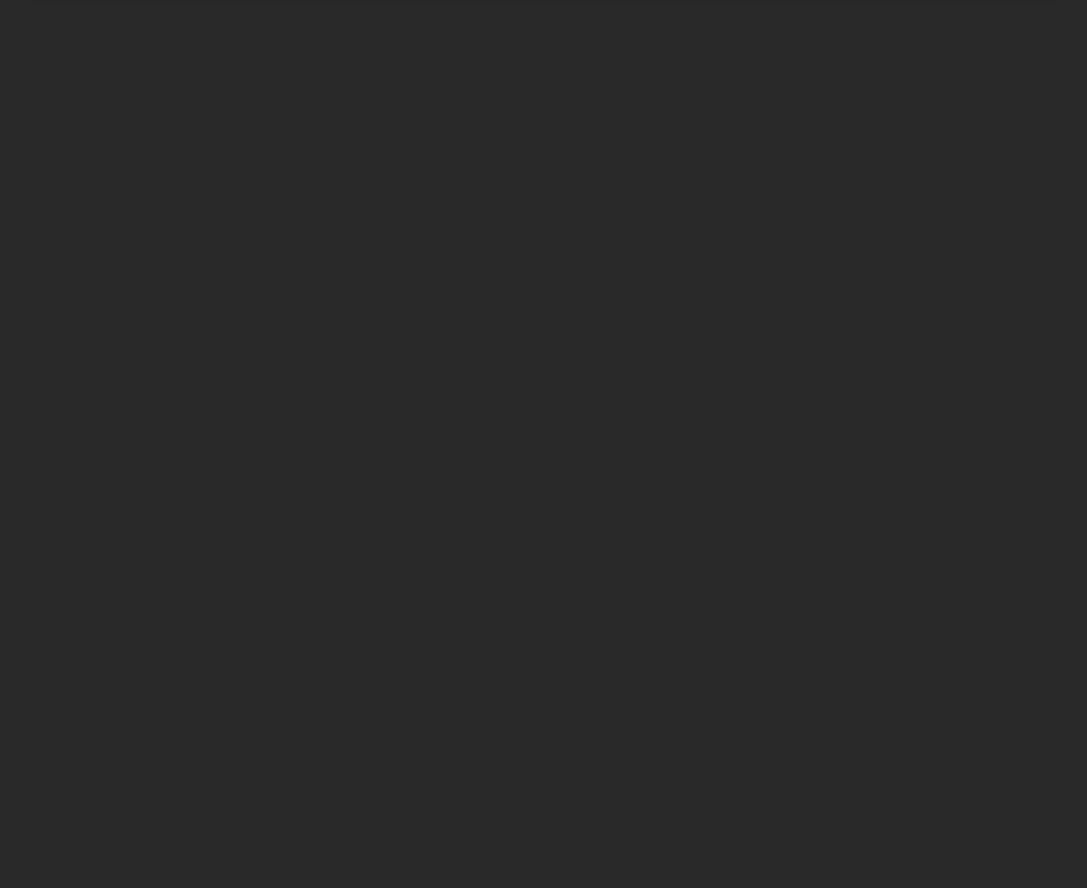
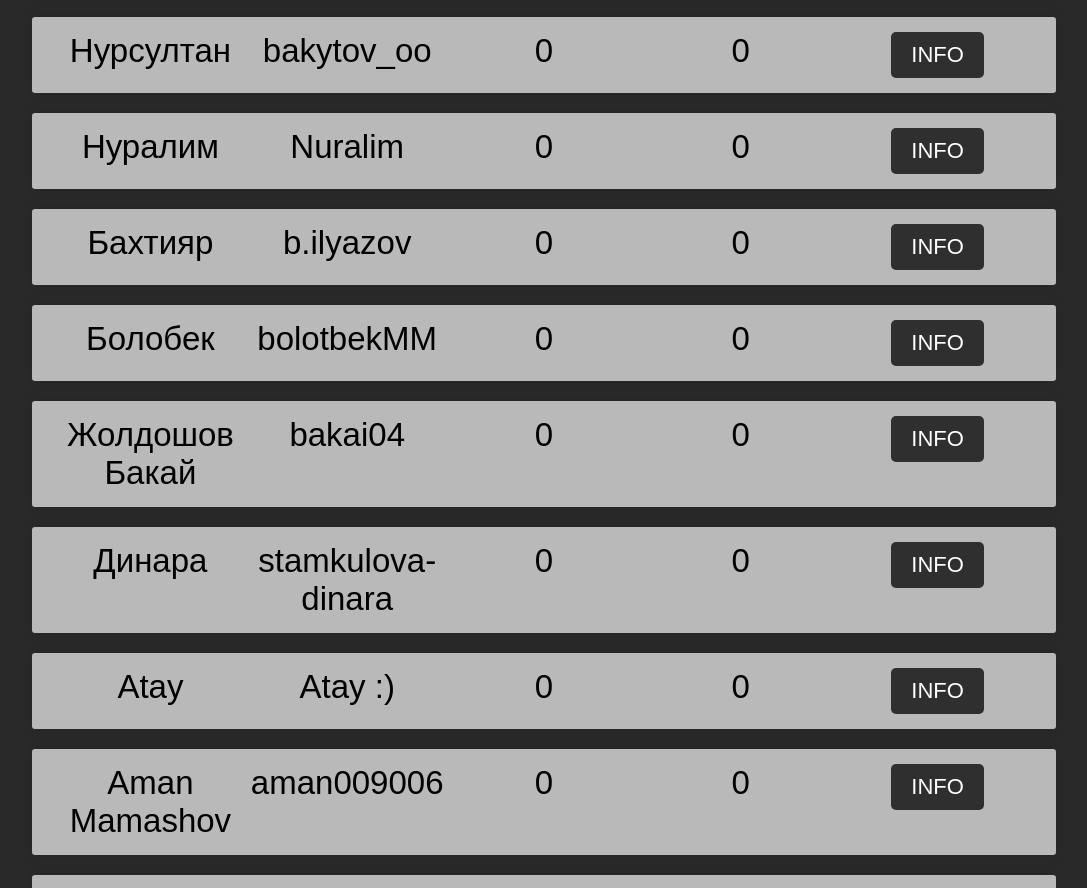
Before and after one commit to osakaii/code-wars, a React (Create React App) app: page / in a window 1280 px wide. Shown: the part 980-1868 px from the top of the page, without its empty margins (96-1183 px from the left). Before the commit the page ends 1027 px from the top, so only its background shows below. Built offline with nearby package versions, Linux system fonts and the light colour scheme; no server answers.

Commit message:
new users

```diff
--- a/src/components/UserRaw/UserRaw.jsx
+++ b/src/components/UserRaw/UserRaw.jsx
@@ -38,7 +38,7 @@ function UserRaw({ data, startDate, endDate }) {
   useEffect(() => {
     setPoints(
       challenges?.reduce((start, el) => {
-        start += POINTS[el?.rank?.name]
+        start += Number(POINTS[el?.rank?.name])
         return start;
       }, 0)
     );
--- a/src/consts/users.js
+++ b/src/consts/users.js
@@ -28,6 +28,46 @@ export let USERS_DATA = [
         name: "Алтынбек",
         userName: "AltynKasym"
     },
+    {
+        name: "Нурсултан",
+        userName: "bakytov_oo"
+    },
+    {
+        name: "Нуралим",
+        userName: "Nuralim"
+    },
+    {
+        name: "Бахтияр",
+        userName: "b.ilyazov"
+    },
+    {
+        name: "Болобек",
+        userName: "bolotbekMM"
+    },
+    {
+        name: "Жолдошов Бакай",
+        userName: "bakai04"
+    },
+    {
+        name: "Динара",
+        userName: "stamkulova-dinara"
+    },
+    {
+        name: "Atay ",
+        userName: "Atay :)"
+    },
+    {
+        name: "Aman Mamashov",
+        userName: "aman009006"
+    },
+    {
+        name: "Israilov Sardor",
+        userName: "IsrailovSardor"
+    },
+    {
+        name: "Эстебес Мукамбетов",
+        userName: "estebes"
+    },
 ]
 
 USERS_DATA = USERS_DATA.map((el,index)=>{
```
